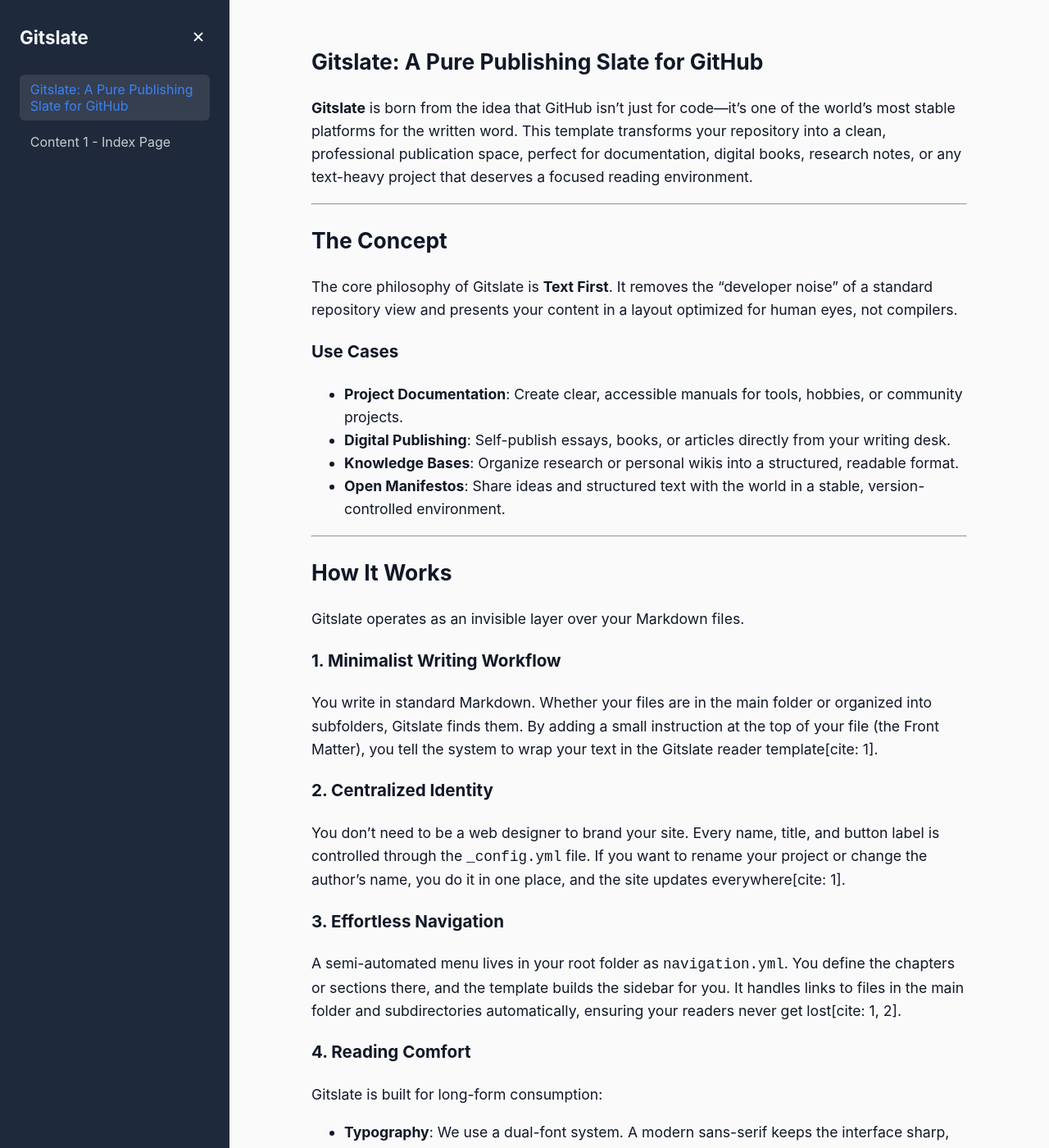
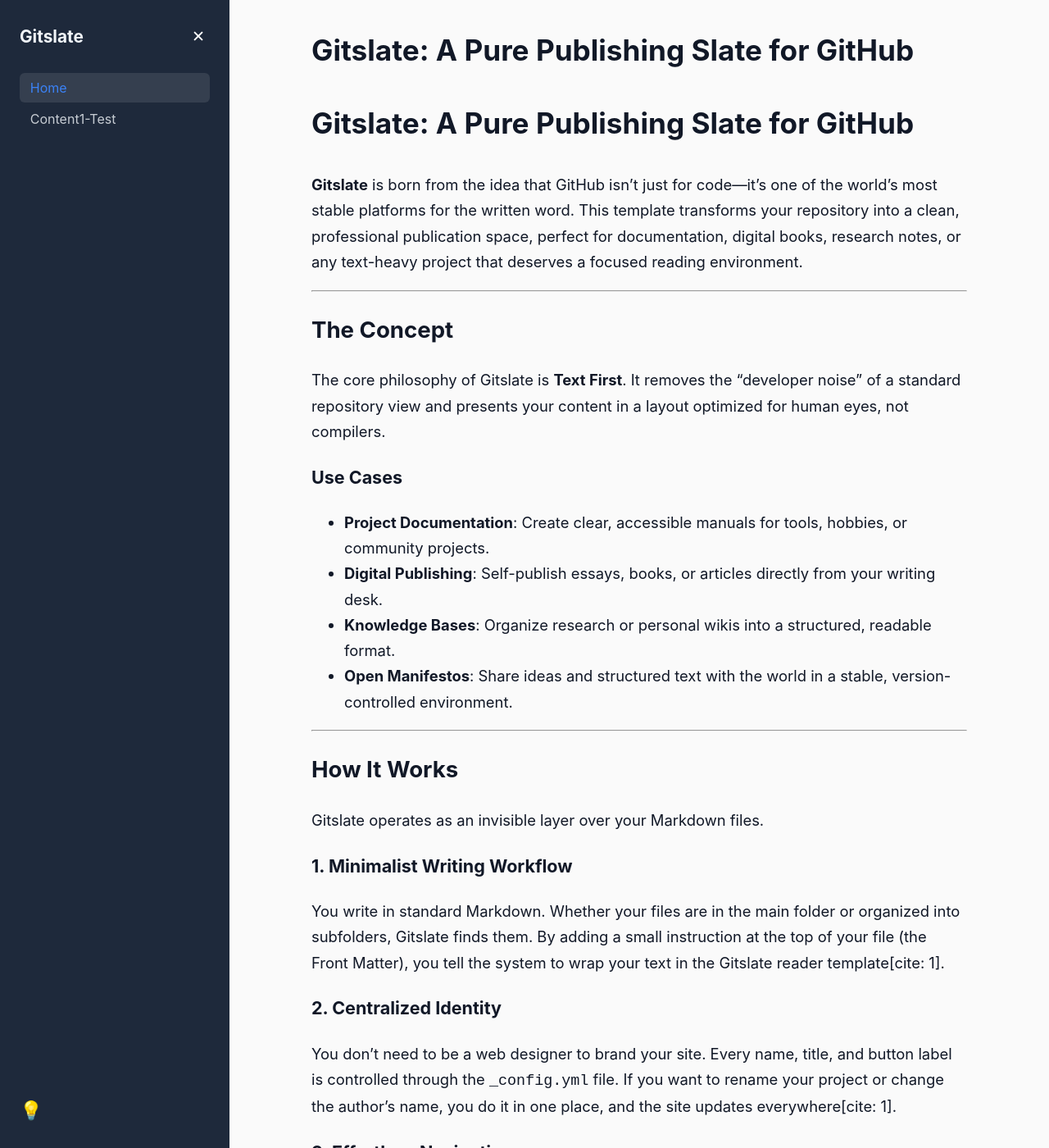
Before and after one commit to texthub/gitslate, a Jekyll site: the page built from index.md, in a window 1280 px wide and 1400 px high. Shown: the whole window at 82% size. Built offline with Jekyll 4.4.1, drawn with Linux system fonts in a browser that asks for light colours; some of the changed text lies outside the part shown.

Commit message:
Update default.html

```diff
--- a/_layouts/default.html
+++ b/_layouts/default.html
@@ -7,7 +7,7 @@
     <style>
         :root {
             --bg-color: #fafafa;
-            --sidebar-bg: #1e293b; /* Dunklerer Kontrast für die Sidebar */
+            --sidebar-bg: #1e293b;
             --text-color: #111827;
             --nav-text: #f1f5f9;
             --accent-color: #3b82f6;
@@ -17,8 +17,9 @@
 
         [data-theme="dark"] {
             --bg-color: #0f172a;
-            --sidebar-bg: #0f172a;
+            --sidebar-bg: #1e293b;
             --text-color: #f1f5f9;
+            --nav-text: #f1f5f9;
             --border-color: #334155;
         }
 
@@ -26,40 +27,37 @@
             margin: 0;
             background-color: var(--bg-color);
             color: var(--text-color);
-            font-family: 'Inter', system-ui, sans-serif;
+            font-family: 'Inter', system-ui, -apple-system, sans-serif;
+            transition: background 0.3s, color 0.3s;
             display: flex;
             flex-direction: column;
             min-height: 100vh;
         }
 
-        /* --- HEADER & NAVIGATION --- */
+        /* --- NAVIGATION & HEADER --- */
         .mobile-header {
             display: flex;
             align-items: center;
+            justify-content: space-between;
             padding: 0.75rem 1rem;
             background: var(--sidebar-bg);
             color: white;
             position: sticky;
             top: 0;
             z-index: 1000;
-            height: 60px;
-            box-sizing: border-box;
         }
 
         .burger-btn {
             background: none;
             border: none;
-            font-size: 1.8rem;
+            font-size: 1.5rem;
             color: white;
             cursor: pointer;
-            margin-right: 1rem;
-            display: flex;
-            align-items: center;
         }
 
         nav {
             position: fixed;
-            top: 0; /* Deckt den Header im mobilen Modus ab für saubere Optik */
+            top: 0;
             left: 0;
             width: var(--sidebar-width);
             height: 100vh;
@@ -86,11 +84,11 @@
 
         @media (min-width: 1024px) {
             .mobile-header, .nav-overlay { display: none !important; }
-            nav { transform: translateX(0); z-index: 100; top: 0; }
+            nav { transform: translateX(0); z-index: 100; }
             main { margin-left: var(--sidebar-width); }
         }
 
-        /* --- MENU LOGIC --- */
+        /* --- MENU DESIGN --- */
         .menu-list { list-style: none; padding: 0; margin: 0; }
         .menu-link {
             text-decoration: none;
@@ -99,7 +97,7 @@
             padding: 0.5rem 0.8rem;
             border-radius: 6px;
             opacity: 0.8;
-            transition: all 0.2s;
+            margin-bottom: 2px;
         }
         .menu-link:hover, .menu-link.active {
             opacity: 1;
@@ -110,82 +108,96 @@
             margin-left: 1rem;
             padding-left: 0.5rem;
             border-left: 1px solid rgba(255,255,255,0.1);
+            margin-bottom: 0.5rem;
         }
 
         /* --- CONTENT AREA --- */
-        main {
-            padding: 2rem;
-            flex-grow: 1;
+        main { padding: 2rem; flex-grow: 1; }
+        article { max-width: 800px; margin: 0 auto; line-height: 1.7; font-size: 1.15rem; }
+        h1 { margin-top: 0; font-size: 2.2rem; }
+
+        /* --- FOOTER NAVIGATION --- */
+        .footer-nav {
+            margin-top: 5rem;
+            padding-top: 2rem;
+            border-top: 1px solid var(--border-color);
+            display: flex;
+            gap: 1rem;
         }
-        article {
-            max-width: 800px;
-            margin: 0 auto;
-            font-size: 1.1rem;
-            line-height: 1.6;
-        }
-
-        /* --- FOOTER NAV --- */
-        .footer-nav {
-            margin-top: 4rem;
-            display: flex;
-            justify-content: space-between;
-            gap: 1rem;
-            border-top: 1px solid var(--border-color);
-            padding-top: 2rem;
-        }
-        .nav-btn {
+        .nav-card {
             flex: 1;
-            padding: 1rem;
+            padding: 1.2rem;
             border: 1px solid var(--border-color);
-            border-radius: 8px;
+            border-radius: 12px;
             text-decoration: none;
             color: var(--text-color);
             background: var(--bg-color);
+            transition: border-color 0.2s;
         }
-        .nav-btn:hover { border-color: var(--accent-color); }
-        .nav-btn.next { text-align: right; }
-        .btn-label { display: block; font-size: 0.7rem; opacity: 0.5; text-transform: uppercase; }
-        .btn-title { font-weight: bold; }
+        .nav-card:hover { border-color: var(--accent-color); }
+        .nav-card.next { text-align: right; }
+        .nav-label { display: block; font-size: 0.75rem; opacity: 0.5; text-transform: uppercase; margin-bottom: 0.3rem; }
+        .nav-title { font-weight: bold; font-size: 0.95rem; }
+
+        /* --- THEME TOGGLE --- */
+        #theme-btn {
+            background: none;
+            border: none;
+            cursor: pointer;
+            font-size: 1.4rem;
+            padding: 0;
+            display: flex;
+            align-items: center;
+            color: white;
+        }
+        @media (min-width: 1024px) {
+            #theme-btn {
+                position: fixed;
+                bottom: 2rem;
+                left: 1.5rem;
+                z-index: 3000;
+                color: var(--nav-text);
+            }
+        }
     </style>
 </head>
 <body id="body-tag">
 
-    {% comment %} Normalisierung der Seitenliste {% endcomment %}
+    {% comment %} Alle Seiten mit nav_order sammeln und sortieren {% endcomment %}
     {% assign all_pages = site.pages | where_exp: "p", "p.nav_order != nil" | sort: "nav_order" %}
 
     <header class="mobile-header">
         <button class="burger-btn" id="burger-toggle">☰</button>
         <span style="font-weight: bold;">{{ site.title }}</span>
+        <button id="theme-btn-mobile" style="background:none; border:none; font-size:1.4rem; cursor:pointer;">💡</button>
     </header>
 
     <div class="nav-overlay" id="nav-overlay"></div>
 
     <nav>
         <div style="display: flex; justify-content: space-between; align-items: center; margin-bottom: 2rem;">
-            <span style="font-size: 1.4rem; font-weight: bold;">{{ site.title }}</span>
-            {% comment %} Schließen-Button nur Mobil {% endcomment %}
-            <button class="burger-btn" onclick="document.getElementById('body-tag').classList.remove('nav-active')" style="margin:0; font-size: 1.2rem;">✕</button>
+            <span style="font-size: 1.3rem; font-weight: bold;">{{ site.title }}</span>
+            <button class="burger-btn" onclick="document.getElementById('body-tag').classList.remove('nav-active')" style="font-size: 1.2rem;">✕</button>
         </div>
 
         <ul class="menu-list">
             {% for p in all_pages %}
-                {% comment %} Wir erkennen Top-Level an der Pfad-Tiefe oder wenn es eine index-Datei ist {% endcomment %}
                 {% assign parts = p.url | split: "/" %}
+                {% comment %} Wir suchen Top-Level-Einträge {% endcomment %}
                 {% if parts.size <= 2 or p.url contains "index" %}
-                    {% comment %} Prüfen, ob dies wirklich die 'Eltern-Seite' für diesen Pfad ist {% endcomment %}
-                    <li style="margin-bottom: 0.5rem;">
+                    <li>
                         <a href="{{ p.url | relative_url }}" class="menu-link {% if page.url == p.url %}active{% endif %}">
-                            {{ p.title }}
+                            {{ p.menu_title | default: p.title }}
                         </a>
 
-                        {% comment %} Unterseiten suchen: Alles im gleichen Verzeichnis {% endcomment %}
+                        {% comment %} Untermenü-Logik {% endcomment %}
                         {% assign folder = p.url | replace: "index.html", "" | replace: ".html", "" %}
                         {% if folder != "/" %}
                             <div class="nested-group">
                                 {% for child in all_pages %}
                                     {% if child.url contains folder and child.url != p.url %}
-                                        <a href="{{ child.url | relative_url }}" class="menu-link {% if page.url == child.url %}active{% endif %}" style="font-size: 0.9rem;">
-                                            {{ child.title }}
+                                        <a href="{{ child.url | relative_url }}" class="menu-link {% if page.url == child.url %}active{% endif %}" style="font-size: 0.85rem;">
+                                            {{ child.menu_title | default: child.title }}
                                         </a>
                                     {% endif %}
                                 {% endfor %}
@@ -195,14 +207,16 @@
                 {% endif %}
             {% endfor %}
         </ul>
+
+        <button id="theme-btn" class="desktop-only-btn">💡</button>
     </nav>
 
     <main>
         <article>
+            <h1>{{ page.title }}</h1>
             {{ content }}
 
             <div class="footer-nav">
-                {% comment %} Fix für den Previous/Next Button: Exakter URL-Vergleich {% endcomment %}
                 {% for item in all_pages %}
                     {% assign item_url = item.url | replace: "index.html", "" %}
                     {% assign current_url = page.url | replace: "index.html", "" %}
@@ -213,18 +227,18 @@
                         {% assign next_idx = curr_idx | plus: 1 %}
 
                         {% if prev_idx >= 0 %}
-                            <a href="{{ all_pages[prev_idx].url | relative_url }}" class="nav-btn">
-                                <span class="btn-label">Zurück</span>
-                                <span class="btn-title">{{ all_pages[prev_idx].title }}</span>
+                            <a href="{{ all_pages[prev_idx].url | relative_url }}" class="nav-card">
+                                <span class="nav-label">Zurück</span>
+                                <span class="nav-title">{{ all_pages[prev_idx].menu_title | default: all_pages[prev_idx].title }}</span>
                             </a>
                         {% else %}
                             <div style="flex:1"></div>
                         {% endif %}
 
                         {% if next_idx < all_pages.size %}
-                            <a href="{{ all_pages[next_idx].url | relative_url }}" class="nav-btn next">
-                                <span class="btn-label">Weiter</span>
-                                <span class="btn-title">{{ all_pages[next_idx].title }}</span>
+                            <a href="{{ all_pages[next_idx].url | relative_url }}" class="nav-card next">
+                                <span class="nav-label">Weiter</span>
+                                <span class="nav-title">{{ all_pages[next_idx].menu_title | default: all_pages[next_idx].title }}</span>
                             </a>
                         {% endif %}
                     {% endif %}
@@ -237,9 +251,26 @@
         const body = document.getElementById('body-tag');
         const burger = document.getElementById('burger-toggle');
         const overlay = document.getElementById('nav-overlay');
+        const themeBtns = [document.getElementById('theme-btn'), document.getElementById('theme-btn-mobile')];
 
+        // Sidebar Toggle
         burger.addEventListener('click', () => body.classList.add('nav-active'));
         overlay.addEventListener('click', () => body.classList.remove('nav-active'));
+
+        // Theme Switcher
+        const toggleTheme = () => {
+            const current = body.getAttribute('data-theme');
+            const next = current === 'dark' ? 'light' : 'dark';
+            body.setAttribute('data-theme', next);
+            localStorage.setItem('theme', next);
+        };
+
+        const savedTheme = localStorage.getItem('theme') || 'light';
+        body.setAttribute('data-theme', savedTheme);
+
+        themeBtns.forEach(btn => {
+            if(btn) btn.addEventListener('click', toggleTheme);
+        });
     </script>
 </body>
 </html>
```
